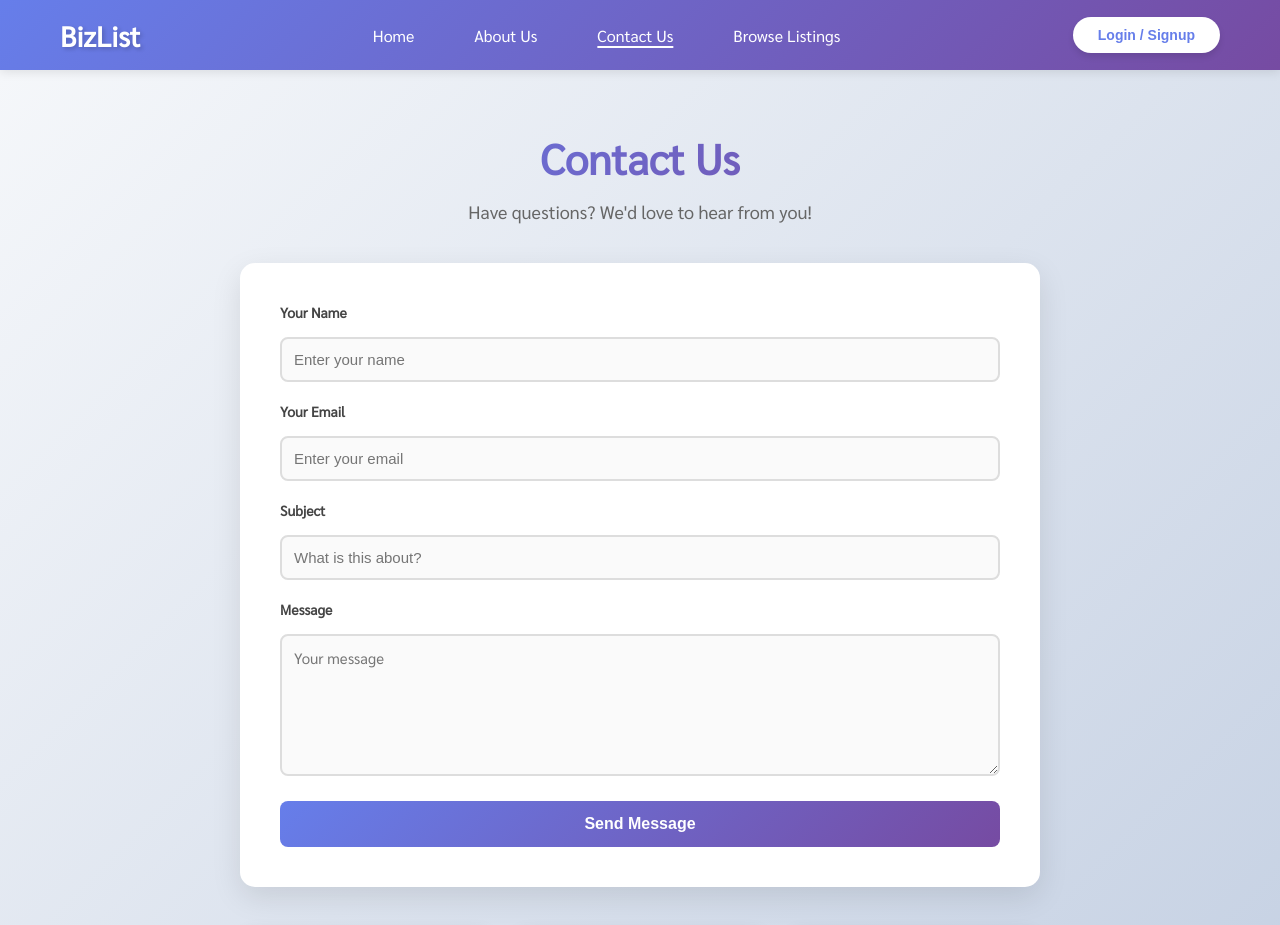
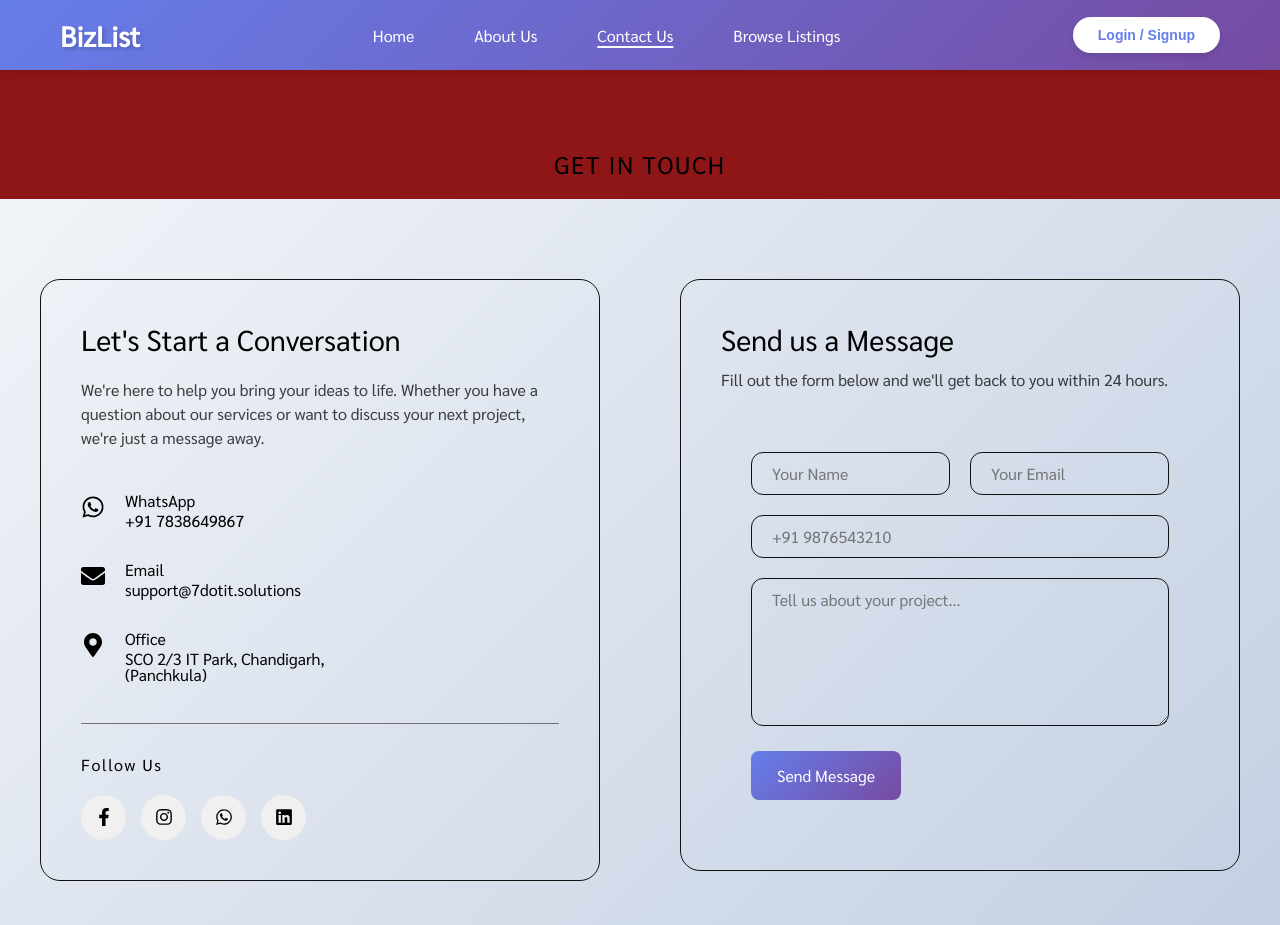
Before and after one commit to RajnishGautam/businesslisting-frontend, a React (Vite) app: page /contact in a window 1280 px wide. Shown: the top 925 px of the page. Built offline with nearby package versions, Linux system fonts and the light colour scheme.

Commit message:
Contact page

```diff
--- a/src/App.jsx
+++ b/src/App.jsx
@@ -4,7 +4,7 @@ import Navbar from './components/Navbar';
 import Home from './pages/Home';
 import Browse from './pages/Browse';
 import About from './pages/About';
-import Contact from './pages/Contact';
+import ContactPage from './pages/Contact';
 import Login from './components/Login';
 import Signup from './components/Signup';
 import BusinessForm from './components/BusinessForm';
@@ -93,7 +93,7 @@ function App() {
           <Route path="/" element={<Home onGetStarted={handleGetStarted} />} />
           <Route path="/browse" element={<Browse />} />
           <Route path="/about" element={<About />} />
-          <Route path="/contact" element={<Contact />} />
+          <Route path="/contact" element={<ContactPage />} />
 
           <Route
             path="/create-listing"
--- a/src/components/AdminDashboard.css
+++ b/src/components/AdminDashboard.css
@@ -2,7 +2,6 @@
   padding: 30px;
   max-width: 1600px;
   margin: 0 auto;
-  font-family: Inter, sans-serif;
   color: #222;
 }
 
--- a/src/components/Login.css
+++ b/src/components/Login.css
@@ -111,7 +111,7 @@
   padding: 14px;
   border-radius: 8px;
   font-size: 16px;
-  font-weight: 600;
+  font-weight: normal;
   cursor: pointer;
   transition: transform 0.3s ease, opacity 0.2s ease;
   margin-top: 5px;
--- a/src/pages/Contact.css
+++ b/src/pages/Contact.css
@@ -1,92 +1,396 @@
-.contact-container {
-  min-height: calc(100vh - 70px);
-  background: linear-gradient(135deg, #f5f7fa 0%, #c3cfe2 100%);
-  padding: 60px 20px;
+/* Contact Page Styles */
+.contact-page {
+  width: 100%;
+  background-color: var(--bg-color);
+  font-family: 'Sarabun', sans-serif;
+  overflow-x: hidden;
 }
 
-.contact-content {
+/* Header Section */
+.contact-header {
+  padding: 80px 20px 20px;
+  background-color: #8e1616;
+  text-align: center;
+  position: relative;
+}
+
+.header-content {
   max-width: 800px;
   margin: 0 auto;
 }
 
 .contact-title {
-  text-align: center;
-  color: #333;
-  font-size: 42px;
-  margin-bottom: 15px;
-  background: linear-gradient(135deg, #667eea 0%, #764ba2 100%);
-  -webkit-background-clip: text;
-  -webkit-text-fill-color: transparent;
-  background-clip: text;
+  font-family: 'Sarabun', sans-serif;
+  font-size: 1.5rem;
+  font-weight: normal;
+  color: var(--text-color);
+  text-transform: uppercase;
+  line-height: 1.2;
+  letter-spacing: -0.02em;
+  letter-spacing: .1rem;
 }
 
 .contact-subtitle {
-  text-align: center;
-  color: #666;
-  font-size: 18px;
+  font-family: 'Sarabun', sans-serif;
+  font-size: 1.5rem;
+  color: var(--text-color);
+  opacity: 0.8;
+  line-height: 1.6;
+  max-width: 600px;
+  margin: 0 auto;
+}
+
+/* Main Contact Section */
+.contact-main {
+  padding: 80px 20px;
+  background-color: var(--bg-color);
+}
+
+.contact-container {
+  max-width: 1200px;
+  margin: 0 auto;
+  display: grid;
+  grid-template-columns: 1fr 1fr;
+  gap: 80px;
+  align-items: start;
+}
+
+/* Contact Information */
+.contact-info {
+  padding: 40px;
+  border-radius: 20px;
+  border: 1px solid #111111;
+}
+
+.contact-info h2 {
+  font-family: 'sarabun',sans-serif;
+  font-size: 1.8rem;
+  color: var(--text-color);
+  margin-bottom: 20px;
+  font-weight: normal;
+}
+
+.contact-info > p {
+  font-family: 'sarabun',sans-serif;
+  font-size: 1rem;
+  color: #111111;
+  opacity: 0.8;
+  line-height: 1.5;
+  margin-bottom: 40px;
+  font-weight: normal;
+}
+
+.contact-details {
   margin-bottom: 40px;
 }
 
-.success-message {
-  background-color: #d4edda;
-  color: #155724;
-  padding: 15px;
-  border-radius: 8px;
+.contact-item {
+  display: flex;
+  align-items: flex-start;
+  gap: 20px;
   margin-bottom: 30px;
-  text-align: center;
-  border: 1px solid #c3e6cb;
 }
 
-.contact-form {
-  background-color: white;
-  padding: 40px;
-  border-radius: 15px;
-  box-shadow: 0 10px 30px rgba(0, 0, 0, 0.1);
-  margin-bottom: 40px;
+.contact-icon {
+  font-size: 24px;
+  color: #000000;
+  margin-top: 5px;
+  flex-shrink: 0;
 }
 
-.contact-info {
-  display: grid;
-  grid-template-columns: repeat(auto-fit, minmax(200px, 1fr));
-  gap: 20px;
-  margin-top: 40px;
+.contact-item h4 {
+  font-family: 'sarabun';
+  font-size: 1rem;
+  color: #000000;
+  margin-bottom: 2px;
+  font-weight: normal;
+}
+.contact-info h5 {
+  font-size: 1rem;
+  font-weight: normal;
+  line-height: 1;
+}
+.contact-item p {
+  font-family: 'sarabun';
+  font-size: 1rem;
+  color: var(--text-color);
+  opacity: 0.8;
+  line-height: 1.2;
+  margin: 0;
 }
 
-.info-card {
-  background-color: white;
-  padding: 30px;
-  border-radius: 15px;
-  text-align: center;
-  box-shadow: 0 5px 15px rgba(0, 0, 0, 0.1);
-  transition: transform 0.3s ease;
+.contact-item a {
+  color: #000000;
+  text-decoration: none;
+  transition: all 0.3s ease;
+}
+.contact-item a:hover {
+  text-decoration: underline;
+  text-underline-offset: 2px;
+  text-decoration-thickness: 1px;
 }
 
-.info-card:hover {
-  transform: translateY(-5px);
+/* Social Media */
+.social-media {
+  border-top: 1px solid #727272;
+  padding-top: 30px;
 }
 
-.info-card h3 {
-  color: #667eea;
-  font-size: 24px;
-  margin-bottom: 15px;
+.social-media h4 {
+
+  font-size: 1rem;
+  color: var(--text-color);
+  margin-bottom: 20px;
+  font-weight: normal;
+  letter-spacing: .1rem;
 }
 
-.info-card p {
-  color: #666;
+.social-links {
+  display: flex;
+  gap: 15px;
+}
+
+.social-link {
+  display: flex;
+  align-items: center;
+  justify-content: center;
+  width: 45px;
+  height: 45px;
+  background-color: #f0f0f0;
+  border-radius: 50%;
+  color: #000000;
+  font-size: 18px;
+  transition: all 0.3s ease;
+  text-decoration: none;
+}
+
+.social-link:hover {
+  background-color: #9399f0;
+  color: white;
+  transform: translateY(-2px);
+}
+
+/* Contact Form Section */
+.contact-form-section {
+  padding: 40px;
+  border-radius: 20px;
+  border: 1px solid #111111;
+}
+
+.form-header {
+  margin-bottom: 30px;
+}
+
+.form-header h3 {
+  font-family: 'sarabun',sans-serif;
+  font-size: 1.8rem;
+  color: var(--text-color);
+  margin-bottom: 10px;
+  font-weight: normal;
+}
+
+.form-header p {
+  font-family: 'sarabun',sans-serif;
+  font-size: 1rem;
+  color: #111111;
+  opacity: 0.8;
+  line-height: 1.5;
+}
+
+/* Contact Form */
+.contact-form {
+  display: flex;
+  flex-direction: column;
+  gap: 20px;
+}
+
+.form-row {
+  display: grid;
+  grid-template-columns: 1fr 1fr;
+  gap: 20px;
+}
+
+.contact-form input,
+.contact-form textarea {
+  width: 100%;
+  padding: 10px 20px;
+  border: 1px solid #111;
+  border-radius: 12px;
+  font-family: 'sarabun';
   font-size: 16px;
-  line-height: 1.6;
+  color: #000;
+  outline: none;
+  background-color: transparent;
+  transition: all 0.3s ease;
+  box-sizing: border-box;
+}
+
+.contact-form input:focus,
+.contact-form textarea:focus {
+  border-color: #0911eb;
+  box-shadow: none;
+}
+
+.contact-form textarea {
+  resize: vertical;
+  min-height: 120px;
+}
+
+.submit-button {
+  padding: 16px 32px;
+  color: white;
+  font-family: 'sarabun',sans-serif;
+  font-size: 16px;
+  font-weight: 500;
+  border: none;
+  border-radius: 12px;
+  cursor: pointer;
+  align-self: flex-start;
+  transition: all 0.3s ease;
+  min-width: 150px;
+}
+
+.submit-button:hover {
+  background-color: #a03a2a;
+
+  box-shadow: none;
+}
+
+.success-message {
+  position: fixed;
+  top: 20px; /* distance from top */
+  transform: translateX(-50%);
+  background-color: #8e1616;
+  color: white;
+  padding: 16px 20px;
+  border-radius: 12px;
+  font-family: 'sarabun';
+  font-weight: normal;
+  animation: fadeInOut 3s ease-in-out;
+  z-index: 9999; /* stay above everything */
+}
+
+@keyframes fadeInOut {
+  0% {
+    opacity: 0;
+    transform: translate(-50%, -10px);
+  }
+  10% {
+    opacity: 1;
+    transform: translate(-50%, 0);
+  }
+  90% {
+    opacity: 1;
+  }
+  100% {
+    opacity: 0;
+    transform: translate(-50%, -10px);
+  }
+}
+
+@keyframes fadeInOut {
+  0% {
+    opacity: 0;
+    transform: translateY(-10px);
+  }
+  10% {
+    opacity: 1;
+    transform: translateY(0);
+  }
+  90% {
+    opacity: 1;
+  }
+  100% {
+    opacity: 0;
+    transform: translateY(-10px);
+  }
+}
+
+
+/* Responsive Design */
+@media (max-width: 1024px) {
+  .contact-container {
+    grid-template-columns: 1fr;
+    gap: 60px;
+  }
+
+  .contact-title {
+    font-size: 3rem;
+  }
 }
 
 @media (max-width: 768px) {
-  .contact-form {
+  .contact-header {
+    padding: 100px 20px 60px;
+  }
+
+  .contact-title {
+    font-size: 1.5rem;
+  }
+
+  .contact-subtitle {
+    font-size: 1.1rem;
+  }
+
+  .contact-main {
+    padding: 60px 20px;
+  }
+
+  .contact-info,
+  .contact-form-section {
     padding: 30px 20px;
   }
 
-  .contact-title {
-    font-size: 32px;
-  }
-
-  .contact-info {
+  .form-row {
     grid-template-columns: 1fr;
   }
 }
+
+@media (max-width: 480px) {
+  .contact-header {
+    padding: 80px 15px 20px;
+  }
+
+  .contact-title {
+    font-size: 1.5rem;
+  }
+
+  .contact-subtitle {
+    font-size: 0.8rem;
+  }
+
+  .contact-main {
+    padding: 40px 15px;
+  }
+  .contact-item {
+    margin-bottom: 5px;
+  }
+  .contact-info,
+  .contact-form-section {
+    padding: 25px 15px;
+    border-radius: 15px;
+  }
+
+  .contact-info h2,
+  .form-header h3 {
+    font-size: 1rem;
+  }
+  .contact-info h4 {
+    font-size: 0.8rem;
+    font-weight: normal;
+  }
+  .contact-info h5 {
+    font-size: 1rem;
+    line-height: 1;
+    margin-bottom: 0.5rem;
+    margin-top: -5px;
+  }
+  .contact-info p {
+    display: none;
+  }
+
+  .social-links {
+    justify-content: center;
+  }
+
+}
--- a/src/pages/Contact.jsx
+++ b/src/pages/Contact.jsx
@@ -1,123 +1,225 @@
-import React, { useState } from 'react';
-import './Contact.css';
+import React, { useState } from 'react'
+import {
+  FaFacebookF,
+  FaInstagram,
+  FaWhatsapp,
+  FaLinkedin,
+  FaEnvelope,
+  FaMapMarkerAlt,
+} from 'react-icons/fa'
 
-function Contact() {
-  const [formData, setFormData] = useState({
-    name: '',
-    email: '',
-    subject: '',
-    message: ''
-  });
-  const [submitted, setSubmitted] = useState(false);
 
-  const handleChange = (e) => {
-    setFormData({
-      ...formData,
-      [e.target.name]: e.target.value
-    });
-  };
+import './Contact.css'
+
+const ContactPage = () => {
+
+  const [showSuccess, setShowSuccess] = useState(false)
 
   const handleSubmit = (e) => {
-    e.preventDefault();
-    // In a real application, you would send this data to your backend
-    console.log('Contact form submitted:', formData);
-    setSubmitted(true);
-    setFormData({ name: '', email: '', subject: '', message: '' });
+    e.preventDefault()
 
-    setTimeout(() => {
-      setSubmitted(false);
-    }, 5000);
-  };
+    const formData = new FormData(e.target)
+    const name = formData.get('name').trim()
+    const email = formData.get('email').trim()
+    const phone = formData.get('phone').trim().replace(/\s+/g, '')
+    const message = formData.get('message').trim()
+
+    // Basic validation
+    if (!name || !email || !phone) {
+      alert('Please fill all required fields: Name, Email, and Phone Number.')
+      return
+    }
+
+    const emailRegex = /^[^\s@]+@[^\s@]+\.[^\s@]+$/
+    if (!emailRegex.test(email)) {
+      alert('Please enter a valid email address.')
+      return
+    }
+
+    const phoneRegex = /^(\+?\d{1,3}[- ]?)?\d{10}$/
+    if (!phoneRegex.test(phone)) {
+      alert('Please enter a valid phone number with optional country code.')
+      return
+    }
+
+    // Show success message immediately
+    setShowSuccess(true)
+    e.target.reset()
+    setTimeout(() => setShowSuccess(false), 3000)
+
+    // Send data to Google Apps Script (no-cors, same as HeroWithVideo)
+    fetch(
+      'https://script.google.com/macros/s/AKfycbygkQxRpUJv5yPshUjb7AFc10G6PU8vF6IO77iP0K9t417DNhXLwgf2ZaC2XB0sgE6rZA/exec',
+      {
+        method: 'POST',
+        mode: 'no-cors',
+        body: JSON.stringify({ name, email, phone, message }),
+        headers: { 'Content-Type': 'application/json' },
+      }
+    ).catch((err) => console.error('Error sending form data:', err))
+  }
 
   return (
+    <div className="contact-page">
+      {/* Header Section */}
+      <div className="contact-header">
+        <div className="header-content">
+          <h1 className="contact-title">Get In Touch</h1>
+        </div>
+      </div>
+
+      {/* Main Contact Section */}
+      <section className="contact-main">
         <div className="contact-container">
-      <div className="contact-content">
-        <h1 className="contact-title">Contact Us</h1>
-        <p className="contact-subtitle">Have questions? We'd love to hear from you!</p>
+          {/* Contact Information */}
+          <div className="contact-info">
+            <h2>Let's Start a Conversation</h2>
+            <p>
+              We're here to help you bring your ideas to life. Whether you have
+              a question about our services or want to discuss your next
+              project, we're just a message away.
+            </p>
 
-        {submitted && (
-          <div className="success-message">
-            Thank you for your message! We'll get back to you soon.
+            <div className="contact-details">
+              <div className="contact-item">
+                <FaWhatsapp className="contact-icon" />
+                <div>
+                  <h4>WhatsApp</h4>
+                  <h5>
+                    <a
+                      href="https://wa.me/917838649867"
+                      target="_blank"
+                      rel="noopener noreferrer"
+                    >
+                      +91 7838649867
+                    </a>
+                  </h5>
                 </div>
-        )}
+              </div>
 
-        <form onSubmit={handleSubmit} className="contact-form">
-          <div className="form-group">
-            <label htmlFor="name">Your Name</label>
+              <div className="contact-item">
+                <FaEnvelope className="contact-icon" />
+                <div>
+                  <h4>Email</h4>
+                  <h5>
+                    <a href="mailto:hello@dDotit.com">support@7dotit.solutions</a>
+                  </h5>
+                </div>
+              </div>
+
+              <div className="contact-item">
+                <FaMapMarkerAlt className="contact-icon" />
+                <div>
+                  <h4>Office</h4>
+                  <h5>
+
+                      SCO 2/3 IT Park, Chandigarh,
+                      <br />
+                      (Panchkula)
+
+                  </h5>
+                </div>
+              </div>
+            </div>
+
+            {/* Social Media */}
+            <div className="social-media">
+              <h4>Follow Us</h4>
+              <div className="social-links">
+                <a
+                  href="https://www.facebook.com/share/1CRjRz1M3j/"
+                  className="social-link"
+                  target="_blank"
+                  rel="noopener noreferrer"
+                >
+                  <FaFacebookF />
+                </a>
+                <a
+                  href="https://www.instagram.com/7dot_it_solutions?igsh=MTNpMHozYm13cHd0aA=="
+                  className="social-link"
+                  target="_blank"
+                  rel="noopener noreferrer"
+                >
+                  <FaInstagram />
+                </a>
+                <a
+                  href="https://wa.me/917838649867"
+                  className="social-link"
+                  target="_blank"
+                  rel="noopener noreferrer"
+                >
+                  <FaWhatsapp />
+                </a>
+                <a
+                  href="https://www.linkedin.com/company/7dot-it-soln/"
+                  className="social-link"
+                  target="_blank"
+                  rel="noopener noreferrer"
+                >
+                  <FaLinkedin />
+                </a>
+              </div>
+            </div>
+          </div>
+
+          {/* Contact Form */}
+          <div className="contact-form-section">
+            <div className="form-header">
+              <h3>Send us a Message</h3>
+              <p>
+                Fill out the form below and we'll get back to you within 24
+                hours.
+              </p>
+            </div>
+
+            <form className="contact-form" onSubmit={handleSubmit}>
+              <div className="form-row">
                 <input
                   type="text"
-              id="name"
                   name="name"
-              value={formData.name}
-              onChange={handleChange}
+                  placeholder="Your Name"
                   required
-              placeholder="Enter your name"
+                />
+                <input
+                  type="email"
+                  name="email"
+                  placeholder="Your Email"
+                  required
                 />
               </div>
 
-          <div className="form-group">
-            <label htmlFor="email">Your Email</label>
               <input
-              type="email"
-              id="email"
-              name="email"
-              value={formData.email}
-              onChange={handleChange}
+                type="tel"
+                name="phone"
+                placeholder="+91 9876543210"
                 required
-              placeholder="Enter your email"
               />
-          </div>
 
-          <div className="form-group">
-            <label htmlFor="subject">Subject</label>
-            <input
-              type="text"
-              id="subject"
-              name="subject"
-              value={formData.subject}
-              onChange={handleChange}
-              required
-              placeholder="What is this about?"
-            />
-          </div>
-
-          <div className="form-group">
-            <label htmlFor="message">Message</label>
               <textarea
-              id="message"
                 name="message"
-              value={formData.message}
-              onChange={handleChange}
-              required
-              placeholder="Your message"
+                placeholder="Tell us about your project..."
                 rows="6"
-            />
-          </div>
+              ></textarea>
 
               <button type="submit" className="submit-button">
                 Send Message
               </button>
             </form>
 
-        <div className="contact-info">
-          <div className="info-card">
-            <h3>📧 Email</h3>
-            <p>support@bizlist.com</p>
+            {showSuccess && (
+              <div className="success-message">
+                Thank you! We have received your message and will get back to
+                you soon.
               </div>
-
-          <div className="info-card">
-            <h3>📞 Phone</h3>
-            <p>+91 1234567890</p>
-          </div>
-
-          <div className="info-card">
-            <h3>📍 Address</h3>
-            <p>123 Business Street<br/>Lucknow, UP, India</p>
+            )}
           </div>
         </div>
+      </section>
+
+      {/* Map Section */}
+
     </div>
-    </div>
-  );
+  )
 }
 
-export default Contact;
+export default ContactPage
```
Lines whose indentation alone changed are shown as unchanged.
